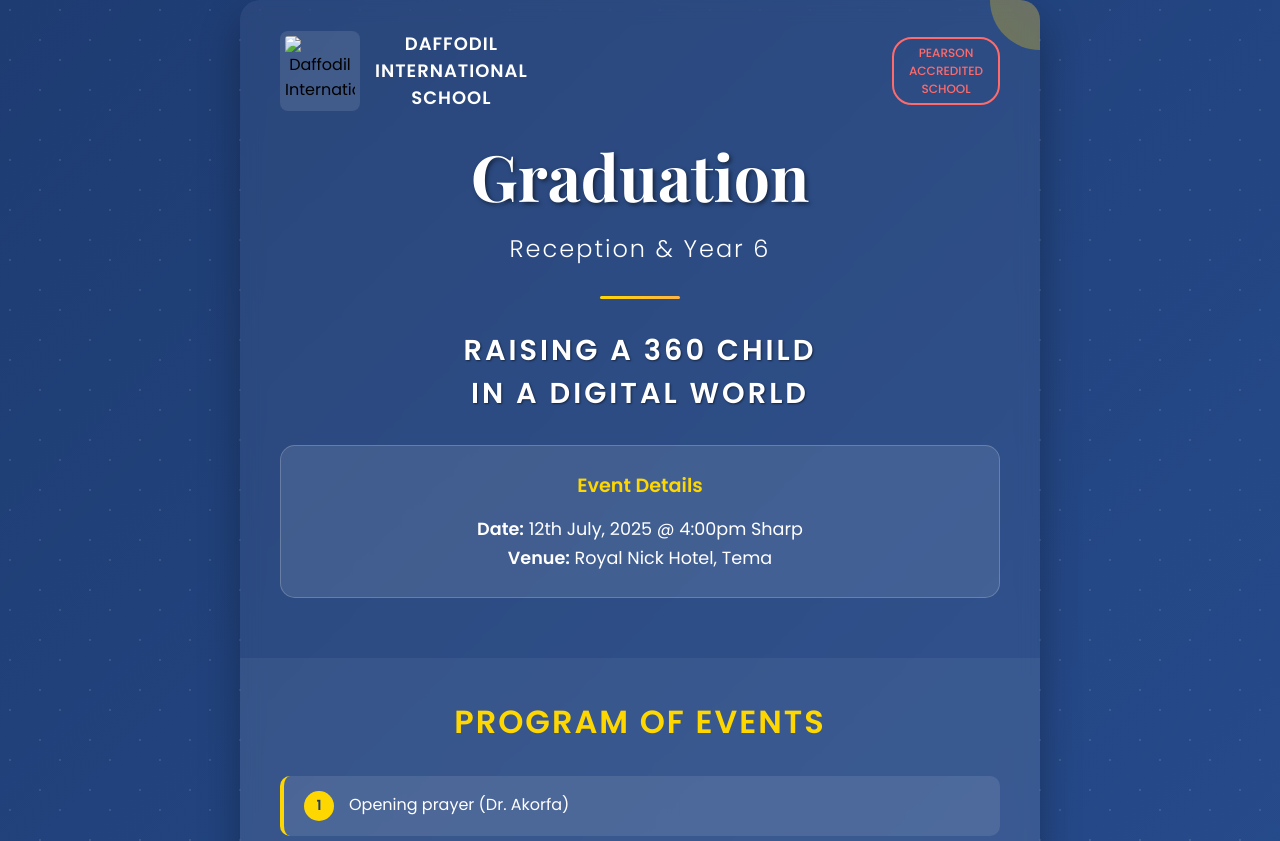
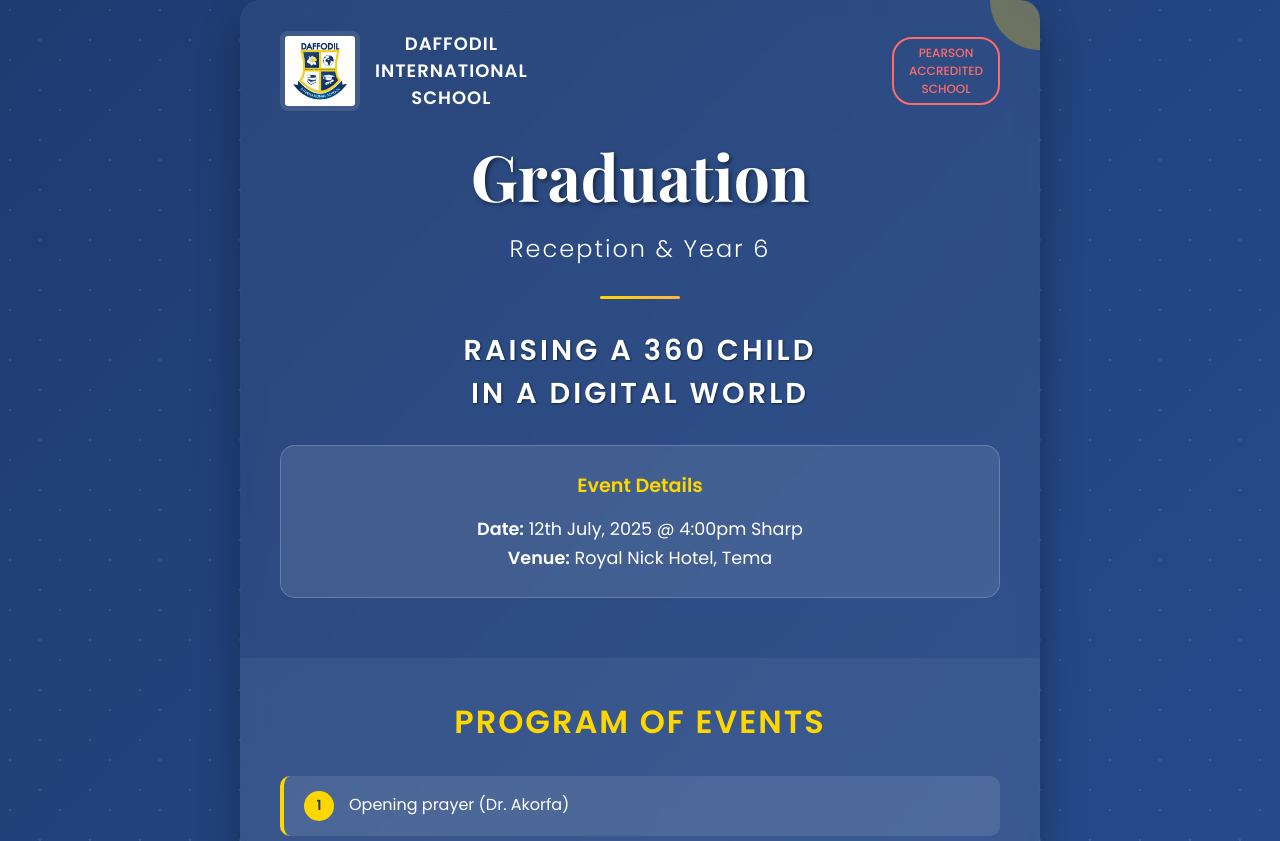
Before and after one commit to JonathanM-A/graduation_flyer, a plain HTML site: page index.html in a window 1280 px wide. Shown: the top 841 px of the page. Drawn offline with nearby package versions, Linux system fonts and the light colour scheme.

Commit message:
Update index.html

```diff
--- a/index.html
+++ b/index.html
@@ -284,7 +284,7 @@
         <div class="header">
             <div class="school-info">
                 <div class="school-logo">
-                    <img src="path/to/your/crest.png" alt="Daffodil International School Crest" class="crest-image">
+                    <img src="crest.jpg" alt="Daffodil International School Crest" class="crest-image">
                     <div class="school-name">
                         Daffodil<br>
                         International<br>
```
